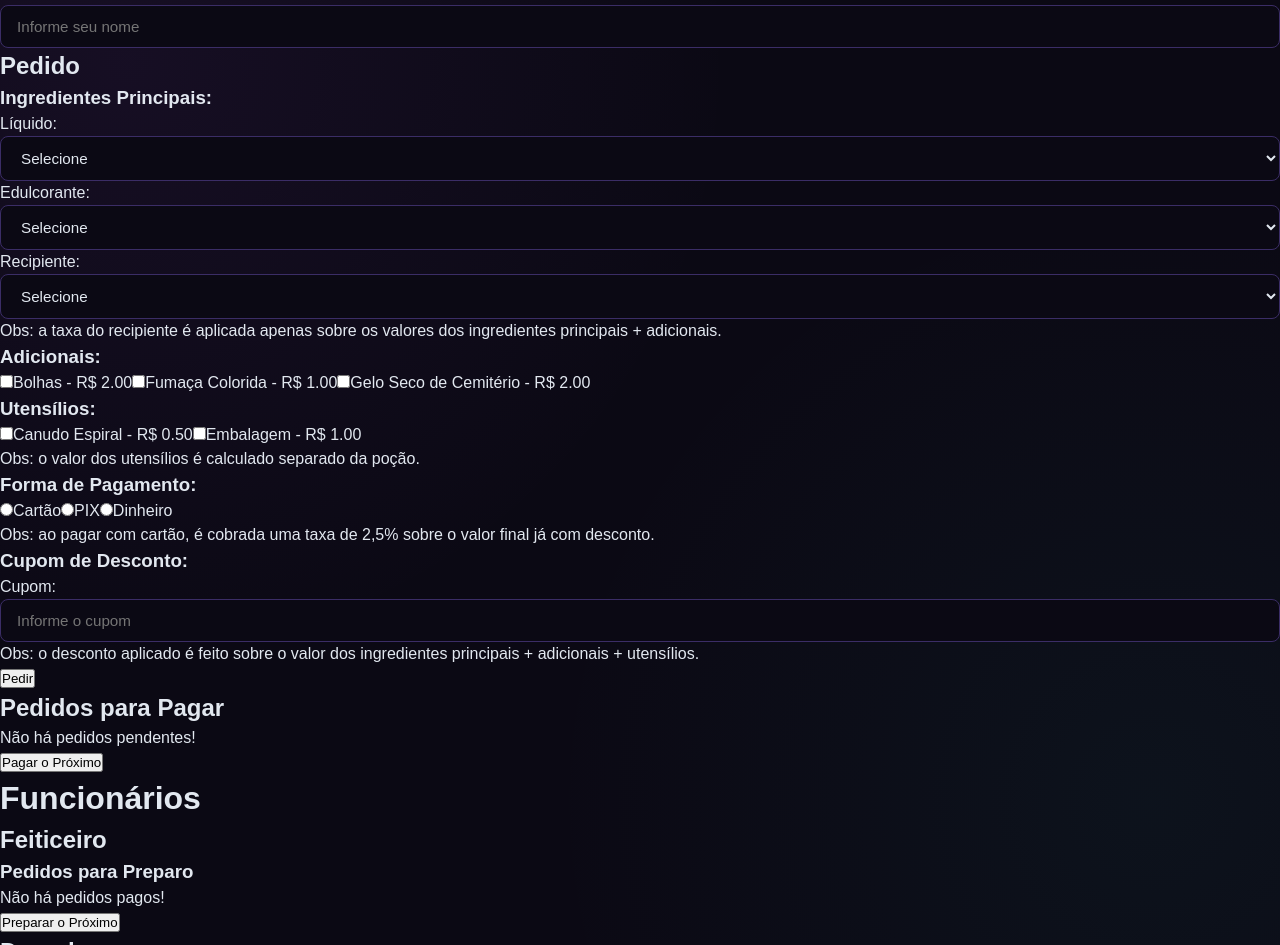
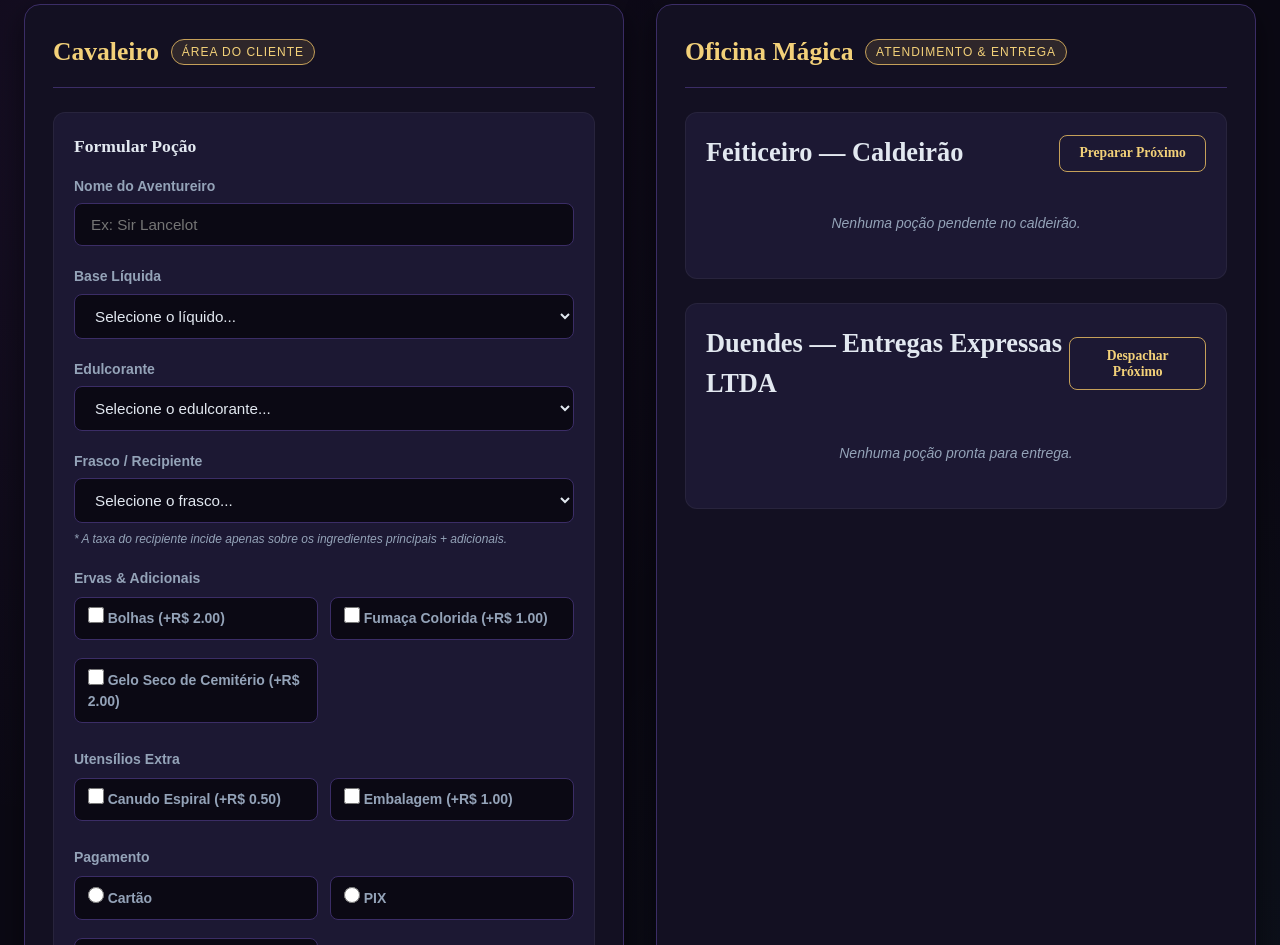
Before and after one commit to Brxndin/magic-flasks, a Preact app: page / in a window 1280 px wide. Shown: the part 187-1132 px from the top of the page. Built offline with nearby package versions, Linux system fonts and the light colour scheme.

Commit message:
Mudanças na aparência do layout feitos pelo Gemini

```diff
--- a/src/App.tsx
+++ b/src/App.tsx
@@ -17,7 +17,7 @@ export function App() {
     const [pedidosPagos, setPedidosPagos] = useState<Pedido[]>([]);
     const [pedidosProntos, setPedidosProntos] = useState<Pedido[]>([]);
 
-    // uso do singleton pra fila de pedidos
+    // uso do singleton pra fila de pedidos e catálogo
     const filaPedidos = FilaPedidos.getInstancia();
     const catalogo = CatalogoRepository.getInstancia();
 
@@ -139,195 +139,232 @@ export function App() {
 
     return (
         <>
-            <h1 id="titulo-principal">MAGIC FLASKS</h1>
-            <h2 id="subtitulo-principal">Tire um tempo pra se curar</h2>
-            <div id="tela">
-                <div id="cliente">
-                    <h1>Cliente</h1>
+            <header className="header-container">
+                <h1 className="main-title">MAGIC FLASKS</h1>
+                <h2 className="main-subtitle">Tire um tempo pra se curar</h2>
+            </header>
 
-                    <form onSubmit={pedir}>
-                        <h2>Seus Dados</h2>
-                        <div>
-                            <label>
-                                Nome:
-                                <input name="nome_cliente" type="text" placeholder="Informe seu nome" required />
-                            </label>
+            <main className="app-grid">
+                <section className="role-section">
+                    <div className="role-header">
+                        <h1>Cavaleiro</h1>
+                        <span className="role-badge">Área do Cliente</span>
                     </div>
 
-                        <h2>Pedido</h2>
-                        <div>
-                            <h3>Ingredientes Principais:</h3>
-                            <div>
-                                <label for="liquido">Líquido:</label>
+                    <form onSubmit={pedir} className="card-section">
+                        <h2 className="section-title">Formular Poção</h2>
+
+                        <div className="form-group">
+                            <label htmlFor="nome_cliente">Nome do Aventureiro</label>
+                            <input name="nome_cliente" id="nome_cliente" type="text" placeholder="Ex: Sir Lancelot" required />
+                        </div>
+
+                        <div className="form-group">
+                            <label htmlFor="liquido">Base Líquida</label>
                             <select name="liquido" id="liquido" required>
-                                    <option value="">Selecione</option>
-                                    {CATALOGO.liquidos.map((liquido) => (
-                                        <option key={liquido.id} value={liquido.id}>
-                                            {liquido.nome} - R$ {liquido.preco.toFixed(2)}
+                                <option value="">Selecione o líquido...</option>
+                                {CATALOGO.liquidos.map((item) => (
+                                    <option key={item.id} value={item.id}>
+                                        {item.nome} — R$ {item.preco.toFixed(2)}
                                     </option>
                                 ))}
                             </select>
                         </div>
-                            <div>
-                                <label for="edulcorante">Edulcorante:</label>
+
+                        <div className="form-group">
+                            <label htmlFor="edulcorante">Edulcorante</label>
                             <select name="edulcorante" id="edulcorante" required>
-                                    <option value="">Selecione</option>
-                                    {CATALOGO.edulcorantes.map((edulcorante) => (
-                                        <option key={edulcorante.id} value={edulcorante.id}>
-                                            {edulcorante.nome} - R$ {edulcorante.preco.toFixed(2)}
+                                <option value="">Selecione o edulcorante...</option>
+                                {CATALOGO.edulcorantes.map((item) => (
+                                    <option key={item.id} value={item.id}>
+                                        {item.nome} — R$ {item.preco.toFixed(2)}
                                     </option>
                                 ))}
                             </select>
                         </div>
-                            <div>
-                                <label for="recipiente">Recipiente:</label>
+
+                        <div className="form-group">
+                            <label htmlFor="recipiente">Frasco / Recipiente</label>
                             <select name="recipiente" id="recipiente" required>
-                                    <option value="">Selecione</option>
-                                    {CATALOGO.recipientes.map((recipiente) => (
-                                        <option key={recipiente.id} value={recipiente.id}>
-                                            {recipiente.nome} ({recipiente.quantidadeMl}ml) - {recipiente.fatorMultiplicador * 100}% do valor
+                                <option value="">Selecione o frasco...</option>
+                                {CATALOGO.recipientes.map((item) => (
+                                    <option key={item.id} value={item.id}>
+                                        {item.nome} ({item.quantidadeMl}ml) — {item.fatorMultiplicador * 100}% do valor
                                     </option>
                                 ))}
                             </select>
-                            </div>
-                            <p>Obs: a taxa do recipiente é aplicada apenas sobre os valores dos ingredientes principais + adicionais.</p>
+                            <p className="field-hint">* A taxa do recipiente incide apenas sobre os ingredientes principais + adicionais.</p>
                         </div>
 
-                        <div>
-                            <h3>Adicionais:</h3>
-                            {CATALOGO.adicionais.map((adicional) => (
-                                <label key={adicional.id}>
-                                    <input name="adicional" value={adicional.id} type="checkbox" />
-                                    {adicional.nome} - R$ {adicional.preco.toFixed(2)}
+                        <div className="form-group">
+                            <label>Ervas & Adicionais</label>
+                            <div className="options-grid">
+                                {CATALOGO.adicionais.map((item) => (
+                                    <label key={item.id} className="custom-option">
+                                        <input name="adicional" value={item.id} type="checkbox" />
+                                        <span>
+                                            {' '}
+                                            {item.nome} (+R$ {item.preco.toFixed(2)})
+                                        </span>
                                     </label>
                                 ))}
                             </div>
+                        </div>
 
-                        <div>
-                            <h3>Utensílios:</h3>
-                            {CATALOGO.utensilios.map((utensilio) => (
-                                <label key={utensilio.id}>
-                                    <input name="utensilio" value={utensilio.id} type="checkbox" />
-                                    {utensilio.nome} - R$ {utensilio.preco.toFixed(2)}
+                        <div className="form-group">
+                            <label>Utensílios Extra</label>
+                            <div className="options-grid">
+                                {CATALOGO.utensilios.map((item) => (
+                                    <label key={item.id} className="custom-option">
+                                        <input name="utensilio" value={item.id} type="checkbox" />
+                                        <span>
+                                            {' '}
+                                            {item.nome} (+R$ {item.preco.toFixed(2)})
+                                        </span>
                                     </label>
                                 ))}
-                            <p>Obs: o valor dos utensílios é calculado separado da poção.</p>
+                            </div>
                         </div>
 
-                        <div>
-                            <h3>Forma de Pagamento:</h3>
-                            {CATALOGO.pagamentos.map((pagamento) => (
-                                <label key={pagamento.id}>
-                                    <input name="pagamento" type="radio" value={pagamento.id} required />
-                                    {pagamento.nome}
+                        <div className="form-group">
+                            <label>Pagamento</label>
+                            <div className="options-grid">
+                                {CATALOGO.pagamentos.map((item) => (
+                                    <label key={item.id} className="custom-option">
+                                        <input name="pagamento" type="radio" value={item.id} required />
+                                        <span> {item.nome}</span>
                                     </label>
                                 ))}
-                            <p>Obs: ao pagar com cartão, é cobrada uma taxa de 2,5% sobre o valor final já com desconto.</p>
+                            </div>
                         </div>
 
-                        <div>
-                            <h3>Cupom de Desconto:</h3>
-                            <label for="cupom">Cupom:</label>
-                            <input name="cupom" id="cupom" type="text" placeholder="Informe o cupom" />
-                            <p>Obs: o desconto aplicado é feito sobre o valor dos ingredientes principais + adicionais + utensílios.</p>
+                        <div className="form-group">
+                            <label htmlFor="cupom">Pergaminho de Desconto (Cupom)</label>
+                            <input name="cupom" id="cupom" type="text" placeholder="Digite as runas mágicas" />
+                            <p className="field-hint">* O desconto incide sobre ingredientes principais + adicionais + utensílios.</p>
                         </div>
 
-                        <button type="submit">Pedir</button>
+                        <button type="submit" className="btn-primary">
+                            Pedir Poção
+                        </button>
                     </form>
 
-                    <h2>Pedidos para Pagar</h2>
-                    <div>
+                    <div className="card-section">
+                        <div className="section-title">
+                            <h2>Caixa / Pedidos a Pagar</h2>
+                            <button className="btn-action" onClick={pagar}>
+                                Pagar Próximo
+                            </button>
+                        </div>
+
                         {pedidosPendentes.length > 0 ? (
+                            <div className="table-container">
                                 <table>
                                     <thead>
                                         <tr>
                                             <th>Pedido</th>
-                                        <th>Valor Original</th>
+                                            <th>Original</th>
                                             <th>Desconto</th>
                                             <th>Total</th>
                                         </tr>
                                     </thead>
                                     <tbody>
-                                    {pedidosPendentes.map((pedido) => {
-                                        return (
-                                            <tr>
+                                        {pedidosPendentes.map((pedido) => (
+                                            <tr key={pedido.id}>
                                                 <td>{pedido.produto.getDescricao()}</td>
                                                 <td>R$ {pedido.produto.getPreco().toFixed(2)}</td>
                                                 <td>R$ {pedido.descontoStrategy.calcular(pedido).toFixed(2)}</td>
-                                                <td>{pedido.pagamentoStrategy.processar(pedido.produto.getPreco())}</td>
+                                                <td>{pedido.pagamentoStrategy.processar(pedido.produto.getPreco() - pedido.descontoStrategy.calcular(pedido))}</td>
                                             </tr>
-                                        );
-                                    })}
+                                        ))}
                                     </tbody>
                                 </table>
+                            </div>
                         ) : (
-                            <p>Não há pedidos pendentes!</p>
+                            <p className="empty-state">Nenhum pedido aguardando pagamento.</p>
                         )}
-                        <button onClick={pagar}>Pagar o Próximo</button>
                     </div>
+                </section>
+
+                <section className="role-section">
+                    <div className="role-header">
+                        <h1>Oficina Mágica</h1>
+                        <span className="role-badge">Atendimento & Entrega</span>
                     </div>
 
-                <div id="funcionario">
-                    <h1>Funcionários</h1>
+                    <div className="card-section">
+                        <div className="section-title">
+                            <h2>Feiticeiro — Caldeirão</h2>
+                            <button className="btn-action" onClick={preparar}>
+                                Preparar Próximo
+                            </button>
+                        </div>
 
-                    <h2>Feiticeiro</h2>
-                    <div>
-                        <h3>Pedidos para Preparo</h3>
                         {pedidosPagos.length > 0 ? (
+                            <div className="table-container">
                                 <table>
                                     <thead>
                                         <tr>
                                             <th>ID</th>
-                                        <th>Pedido</th>
+                                            <th>Poção a Preparar</th>
                                         </tr>
                                     </thead>
                                     <tbody>
-                                    {pedidosPagos.map((pedido) => {
-                                        return (
-                                            <tr>
-                                                <td>{pedido.id}</td>
+                                        {pedidosPagos.map((pedido) => (
+                                            <tr key={pedido.id}>
+                                                <td>#{pedido.id}</td>
                                                 <td>{pedido.produto.getDescricao()}</td>
                                             </tr>
-                                        );
-                                    })}
+                                        ))}
                                     </tbody>
                                 </table>
+                            </div>
                         ) : (
-                            <p>Não há pedidos pagos!</p>
+                            <p className="empty-state">Nenhuma poção pendente no caldeirão.</p>
                         )}
-                        <button onClick={preparar}>Preparar o Próximo</button>
                     </div>
 
-                    <h2>Duende</h2>
-                    <div>
-                        <h3>Pedidos para Entrega</h3>
+                    <div className="card-section">
+                        <div className="section-title">
+                            <h2>Duendes — Entregas Expressas LTDA</h2>
+                            <button className="btn-action" onClick={entregar}>
+                                Despachar Próximo
+                            </button>
+                        </div>
+
+                        {falaDoDuende && (
+                            <div className="duende-speech">
+                                <span>
+                                    💬 <strong>Duende diz:</strong> "{falaDoDuende}"
+                                </span>
+                            </div>
+                        )}
+
                         {pedidosProntos.length > 0 ? (
+                            <div className="table-container">
                                 <table>
                                     <thead>
                                         <tr>
-                                        <th>Pedido</th>
+                                            <th>Código</th>
                                             <th>Destinatário</th>
                                         </tr>
                                     </thead>
                                     <tbody>
-                                    {pedidosProntos.map((pedido) => {
-                                        return (
-                                            <tr>
-                                                <td>{pedido.id}</td>
+                                        {pedidosProntos.map((pedido) => (
+                                            <tr key={pedido.id}>
+                                                <td>{EntregaDuendeAdapter.geraCodigoEntrega(pedido)}</td>
                                                 <td>{pedido.destinatario}</td>
                                             </tr>
-                                        );
-                                    })}
+                                        ))}
                                     </tbody>
                                 </table>
+                            </div>
                         ) : (
-                            <p>Não há pedidos prontos!</p>
+                            <p className="empty-state">Nenhuma poção pronta para entrega.</p>
                         )}
-                        {falaDoDuende && <p>Duende: {falaDoDuende}</p>}
-                        <button onClick={entregar}>Entregar o Próximo</button>
                     </div>
-                </div>
-            </div>
+                </section>
+            </main>
         </>
     );
 }
```
Lines whose indentation alone changed are shown as unchanged.
